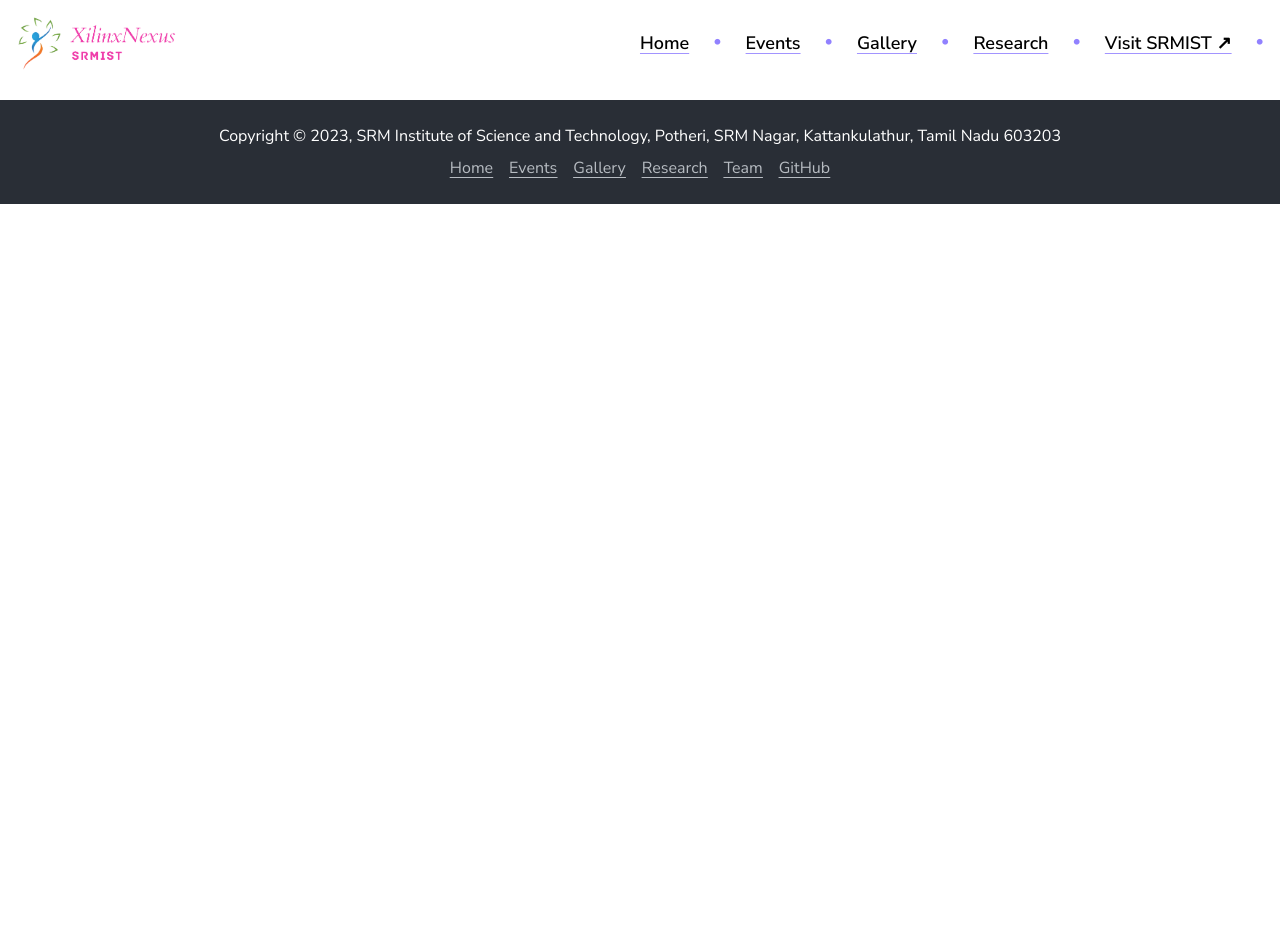
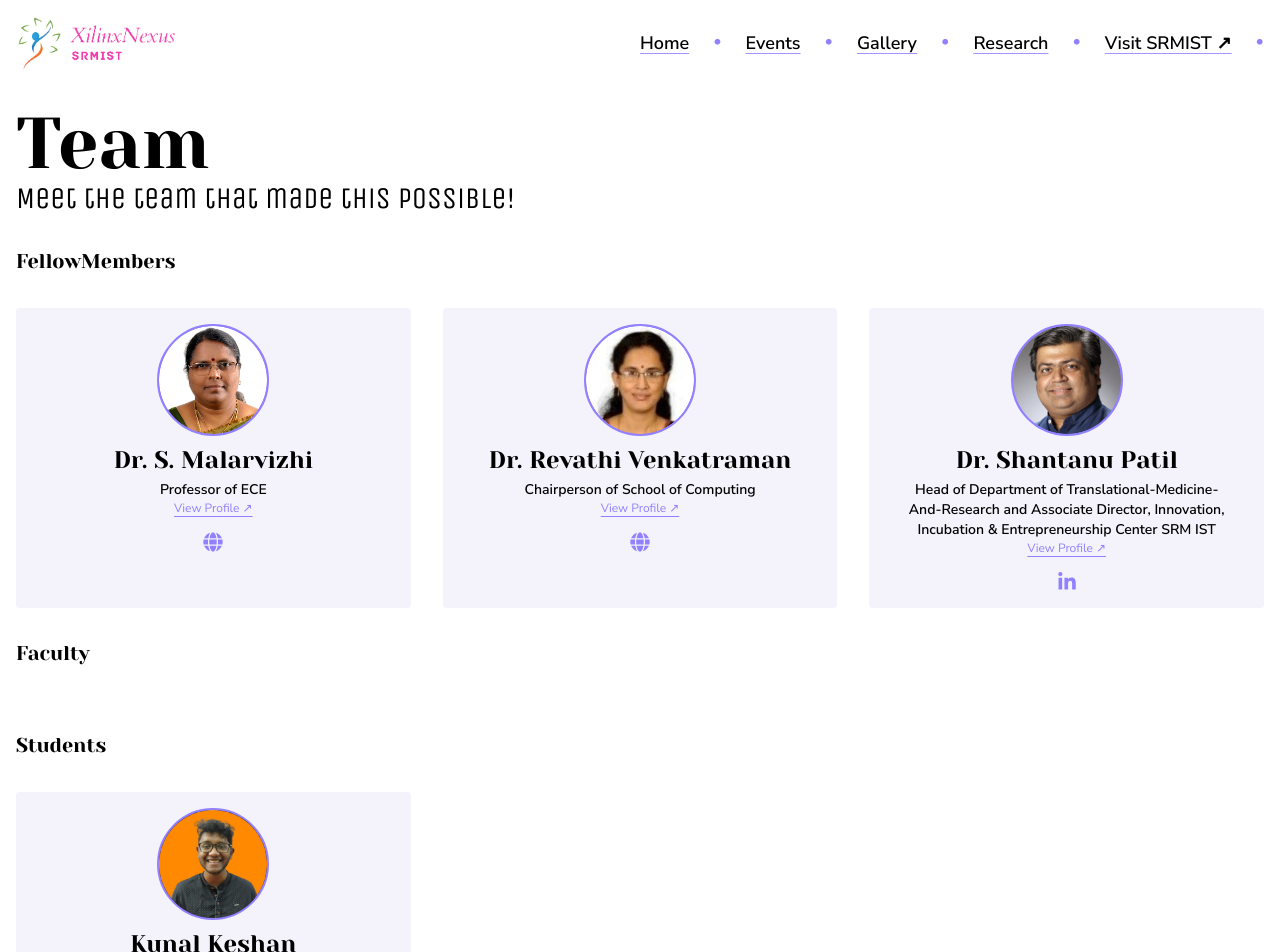
Before and after one commit to kunalkeshan/Xilinx-Homepage, a React (Vite) app: page /team in a window 1280 px wide. Shown: the top 952 px of the page. Before the commit the page ends 800 px from the top, so only its background shows below. Built offline with nearby package versions, Linux system fonts and the light colour scheme.

Commit message:
feat: teams page

```diff
--- a/src/data/team.ts
+++ b/src/data/team.ts
@@ -51,5 +51,18 @@ export const TEAM: TeamCollection = {
 		},
 	],
 	Faculty: [],
-	Students: [],
+	Students: [
+		{
+			name: 'Kunal Keshan',
+			image: '/images/team/kunalkeshan.jpeg',
+			profile: 'https://kunalkeshan.dev',
+			position: 'Student at ECE & Web Developer',
+			socials: {
+				website: 'https://kunalkeshan.dev',
+				linkedin: 'https://www.linkedin.com/in/kunalkeshan/',
+				twitter: 'https://twitter.com/_kunalkeshan_',
+				instagram: 'https://instagram.com/kunalkeshan',
+			},
+		},
+	],
 };
--- a/src/pages/Team.tsx
+++ b/src/pages/Team.tsx
@@ -1,5 +1,27 @@
+import { TEAM } from '../data/team';
+import MemberCard from '../components/cards/MemberCard';
+
+const TeamTitles = Object.keys(TEAM);
+
 const TeamPage = () => {
-	return <div>TeamPage</div>;
+	return (
+		<main className='w-full px-4 py-12 max-w-7xl mx-auto text-center md:text-left'>
+			<h1 className='font-heading text-3xl md:text-7xl'>Team</h1>
+			<h2 className='font-subHeading text-xl md:text-3xl'>
+				Meet the team that made this possible!
+			</h2>
+			{TeamTitles.map((title) => (
+				<>
+					<h3 className='font-heading text-xl mt-8'>{title}</h3>
+					<div className='grid grid-cols-1 md:grid-cols-3 mt-8 gap-8'>
+						{TEAM[title].map((member, index) => (
+							<MemberCard key={index} data={member} />
+						))}
+					</div>
+				</>
+			))}
+		</main>
+	);
 };
 
 export default TeamPage;
```
Also changed, not shown: public/images/team/kunalkeshan.jpeg (added).
